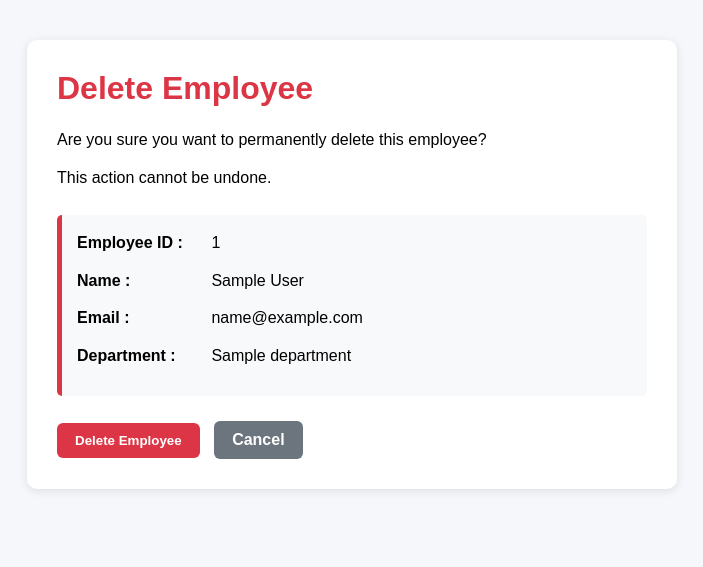
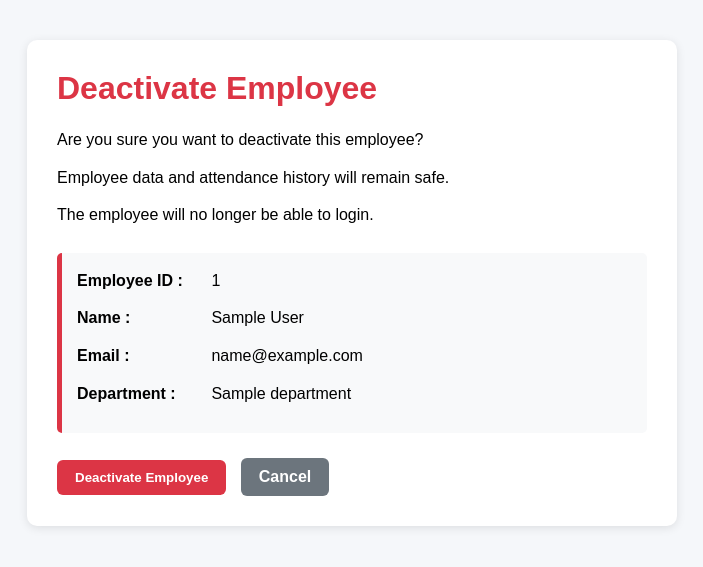
Before and after one commit to gaurav123-code/Attendance-Management-System, a Django app: page /employees/1/delete/ in a window 1280 px wide. Shown: the top 567 px of the page, without its empty margins (288-991 px from the left). Run offline with Django 5.2, Linux system fonts and the light colour scheme; a user stored in the database is signed in; tables that the repository leaves empty hold one stand-in row (values such as "Sample post").

Commit message:
Update employee_confirm_delete.html

```diff
--- a/templates/employee/employee_confirm_delete.html
+++ b/templates/employee/employee_confirm_delete.html
@@ -8,7 +8,8 @@
     <meta name="viewport"
           content="width=device-width, initial-scale=1.0">
 
-    <title>Delete Employee</title>
+    <title>Deactivate Employee</title>
+
 
     <style>
 
@@ -19,55 +20,68 @@
             font-family:Arial, Helvetica, sans-serif;
         }
 
+
         body{
+
             background:#f5f7fa;
             padding:40px;
+
         }
 
+
         .container{
+
             max-width:650px;
             margin:auto;
+
         }
 
+
         .card{
+
             background:#fff;
             padding:30px;
             border-radius:10px;
             box-shadow:0 2px 10px rgba(0,0,0,.1);
+
         }
 
+
         h1{
+
             color:#dc3545;
             margin-bottom:20px;
+
         }
 
+
         p{
+
             margin-bottom:12px;
             line-height:1.6;
             font-size:16px;
+
         }
+
 
         .employee-box{
 
             background:#f8f9fa;
-
             border-left:5px solid #dc3545;
-
             padding:15px;
-
             margin:25px 0;
-
             border-radius:5px;
 
         }
 
+
         .employee-box strong{
 
             display:inline-block;
-
             width:130px;
 
         }
+
 
         .buttons{
 
@@ -75,25 +89,20 @@
 
         }
 
+
         .btn{
 
             display:inline-block;
-
             padding:10px 18px;
-
             border:none;
-
             border-radius:6px;
-
             text-decoration:none;
-
             cursor:pointer;
-
             font-weight:bold;
-
             color:white;
 
         }
+
 
         .btn-danger{
 
@@ -101,39 +110,59 @@
 
         }
 
+
         .btn-secondary{
 
             background:#6c757d;
-
             margin-left:10px;
 
         }
 
+
     </style>
+
 
 </head>
 
+
 <body>
+
 
 <div class="container">
 
+
     <div class="card">
 
-        <h1>Delete Employee</h1>
+
+        <h1>
+            Deactivate Employee
+        </h1>
+
 
         <p>
 
-            Are you sure you want to permanently delete this employee?
+            Are you sure you want to deactivate this employee?
 
         </p>
 
+
         <p>
 
-            This action cannot be undone.
+            Employee data and attendance history will remain safe.
 
         </p>
 
+
+        <p>
+
+            The employee will no longer be able to login.
+
+        </p>
+
+
+
         <div class="employee-box">
+
 
             <p>
 
@@ -142,6 +171,8 @@
                 {{ employee.employee_id }}
 
             </p>
+
+
 
             <p>
 
@@ -152,6 +183,8 @@
 
             </p>
 
+
+
             <p>
 
                 <strong>Email :</strong>
@@ -159,6 +192,8 @@
                 {{ employee.email }}
 
             </p>
+
+
 
             <p>
 
@@ -168,19 +203,28 @@
 
             </p>
 
+
+
         </div>
+
+
 
         <form method="POST">
 
+
             {% csrf_token %}
+
+
 
             <button
                 type="submit"
                 class="btn btn-danger">
 
-                Delete Employee
+                Deactivate Employee
 
             </button>
+
+
 
             <a
                 href="{% url 'employee_list' %}"
@@ -190,12 +234,17 @@
 
             </a>
 
+
         </form>
+
 
     </div>
 
+
 </div>
+
 
 </body>
 
+
 </html>
```
